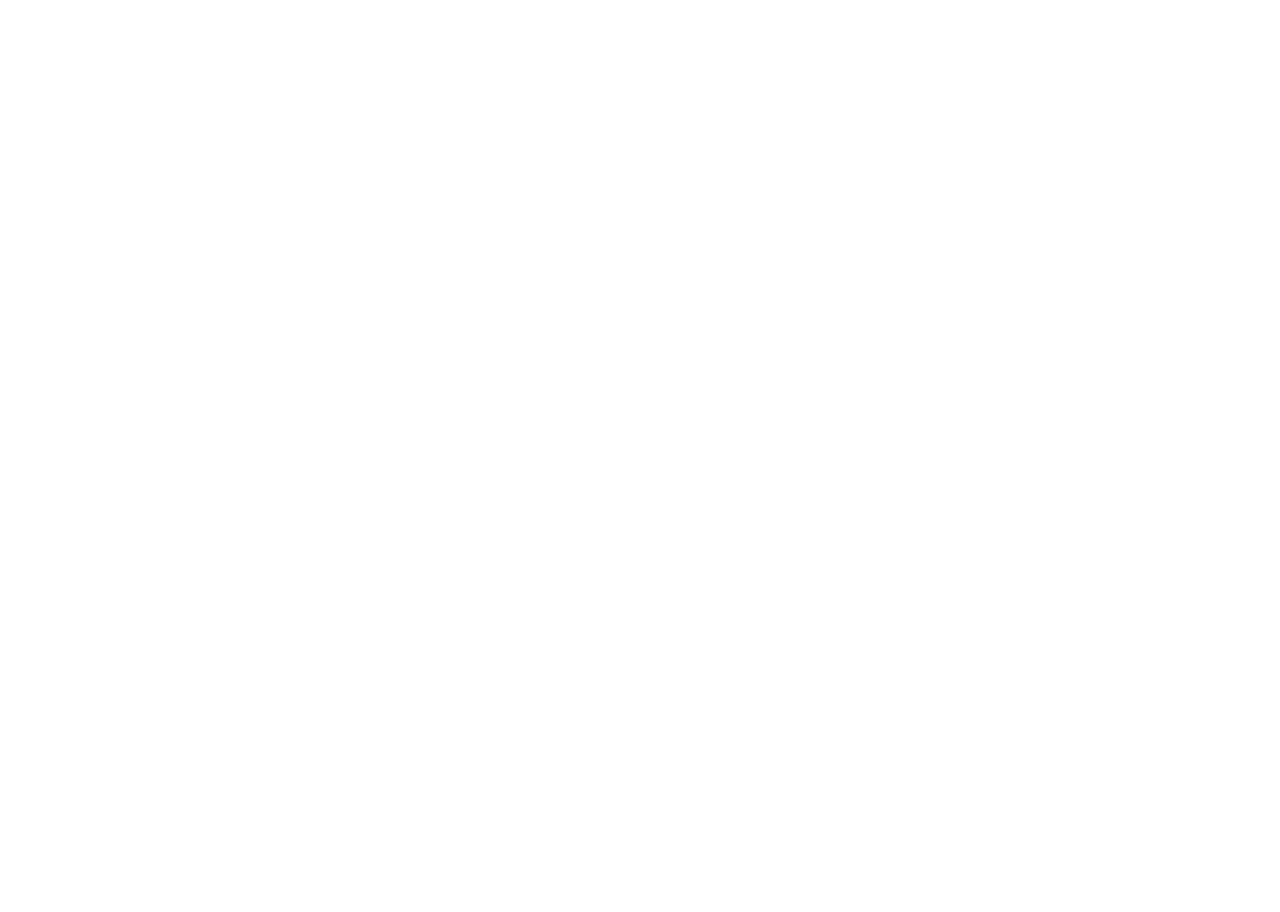
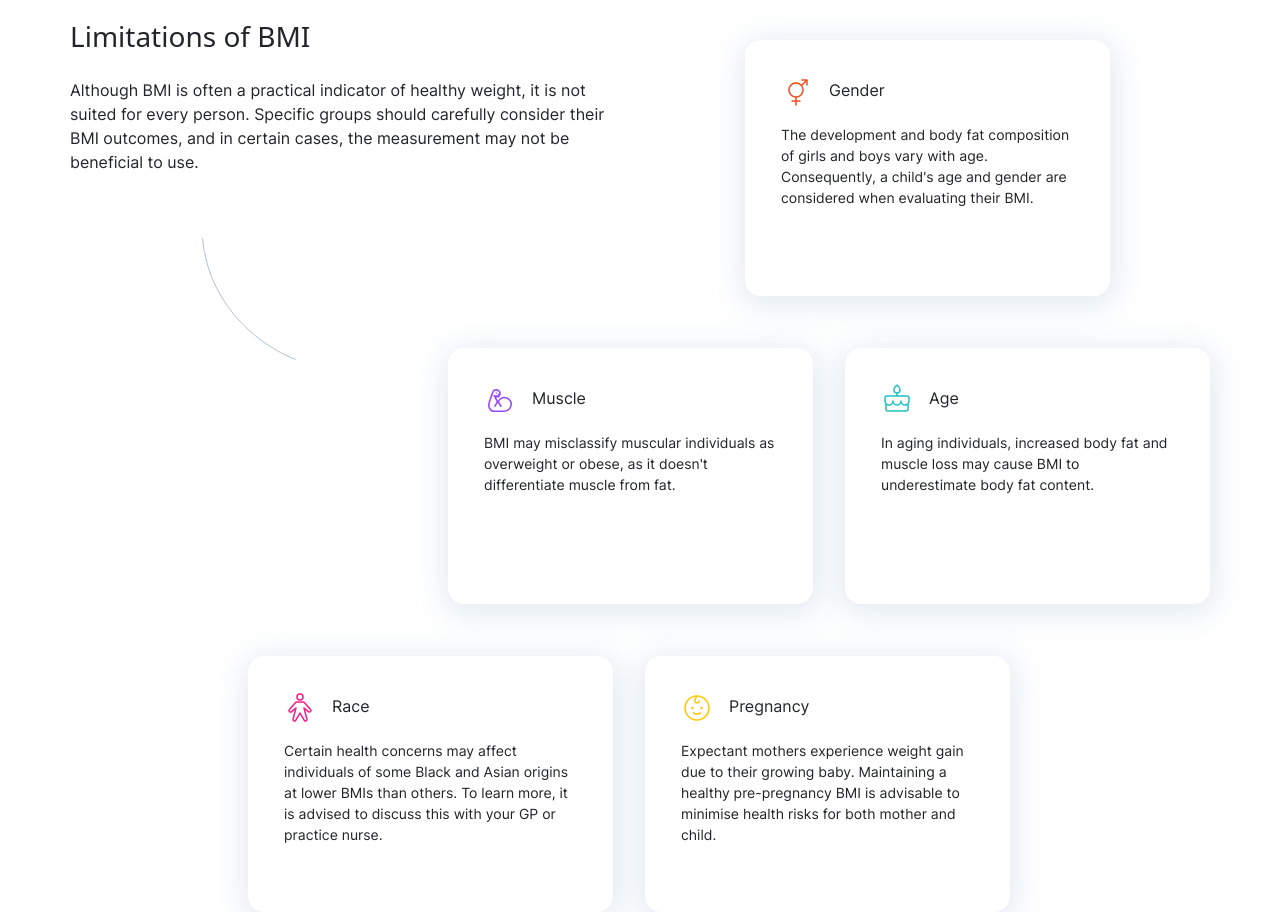
Before and after one commit to Soma586/BmiCalculator, a React (Create React App) app: page / in a window 1280 px wide. Shown: the part 1700-2612 px from the top of the page. Before the commit the page ends 1672 px from the top, so only its background shows below. Built offline with nearby package versions, Linux system fonts and the light colour scheme.

Commit message:
completed full layout for fourthSection

```diff
--- a/src/App.js
+++ b/src/App.js
@@ -3,6 +3,7 @@
 import Hero from './components/Hero'
 import Person from './components/Person'
 import ThirdSection from './components/ThirdSection';
+import FourthSection from './components/FourthSection';
 
 function App() {
   return (
@@ -10,6 +11,7 @@
       <Hero/>
       <Person/>
       <ThirdSection/>
+      <FourthSection/>
 
     </div>
   );
--- /dev/null
+++ b/src/Scss/main.scss
@@ -0,0 +1,33 @@
+
+
+@mixin breakpoint-sm {
+
+
+    @media only screen and (max-width: 767px){
+        @content;
+    }
+}
+
+
+@mixin breakpoint-md {
+
+
+    @media (min-width: 768px) and (max-width: 991px){
+        @content;
+    }
+}
+
+
+@mixin breakpoint-lg {
+    @media (min-width: 992px) and (max-width: 1199px){
+        @content;
+    }
+}
+
+@mixin breakpoint-xl {
+
+
+    @media (min-width: 1200px){
+        @content;
+    }
+}
--- /dev/null
+++ b/src/components/FourthSection/index.jsx
@@ -0,0 +1,123 @@
+import './styles.scss'
+import Gender from '../../assets/images/icon-gender.svg'
+import Age from '../../assets/images/icon-age.svg'
+import Muscle from '../../assets/images/icon-muscle.svg'
+import Pregnancy from '../../assets/images/icon-pregnancy.svg'
+import Race from '../../assets/images/icon-race.svg'
+import Curved from '../../assets/images/pattern-curved-line-right.svg'
+
+
+
+
+
+
+const Card = (props) => {
+
+
+    const {icon, title, desc, cla} = props
+
+    return(
+        <div className={`fourthCard  ${cla}`}>
+
+            <div>
+            <span>
+                <img  className="fourthIcon" src={icon}/>
+            </span>
+                <p className="type__BodyM d-inline ms-3">{title}</p>
+
+            </div>
+
+
+            <p className="type__BodyS mt-3">
+            {desc}
+            </p>
+
+
+
+
+        </div>
+    )
+}
+
+const FourthSection = () => {
+
+
+
+
+    const arr = [{
+        class: 'one',
+        icon: Gender,
+        title: "Gender",
+        desc: "The development and body fat composition of girls and boys vary with age. Consequently, a child's age and gender are considered when evaluating their BMI."
+
+    },
+
+    {
+        class: 'two',
+        icon: Age,
+        title: "Age",
+        desc: "In aging individuals, increased body fat and muscle loss may cause BMI to underestimate body fat content."
+    },
+    {
+        class: 'three',
+        icon: Muscle,
+        title: "Muscle",
+        desc: "BMI may misclassify muscular individuals as overweight or obese, as it doesn't differentiate muscle from fat."
+    },
+    {
+        class: 'four',
+        icon: Pregnancy,
+        title: "Pregnancy",
+        desc: "Expectant mothers experience weight gain due to their growing baby. Maintaining a healthy pre-pregnancy BMI is advisable to minimise health risks for both mother and child."
+    },
+    {
+        class: 'five',
+        icon: Race,
+        title: "Race",
+        desc: "Certain health concerns may affect individuals of some Black and Asian origins at lower BMIs than others. To learn more, it is advised to discuss this with your GP or practice nurse."
+    },
+
+]
+
+
+const cards = arr.map((card) =>{
+
+    return(
+
+            <Card icon={card.icon} title={card.title} desc={card.desc} cla={card.class}/>
+
+    )
+})
+
+
+    return (
+        <div className="container fourthContainer mt-5">
+
+
+            <div className="fourthDesc">
+                <h3 className="type__HeadlingL">Limitations of BMI</h3>
+
+                <p className="type__BodyM mt-4">
+                Although BMI is often a practical indicator of healthy weight, it is not suited for every person. Specific groups should carefully consider their BMI outcomes, and in certain cases, the measurement may not be beneficial to use.
+
+                </p>
+
+                <img className="leftcurved" src={Curved} />
+
+            </div>
+
+            <div className="wrapper">
+
+                    {cards}
+
+
+            </div>
+
+        </div>
+    )
+
+}
+
+
+
+export default FourthSection
--- /dev/null
+++ b/src/components/FourthSection/styles.scss
@@ -0,0 +1,185 @@
+@import '../../Scss/main.scss';
+
+.fourthContainer {
+    height: 704px;
+    position: relative;
+    // width: 1440px;
+
+}
+
+.fourthDesc {
+
+
+
+
+
+    text-align: center;
+    //margin-left: 50px;
+
+    @include breakpoint-xl {
+        text-align: left;
+        margin-left: 0px;
+    width: 564px;
+    position: absolute;
+    left: 0px;
+
+    }
+
+
+
+
+
+
+}
+
+.fourthCard {
+
+
+
+    box-shadow: 1px 5px 30px  5px rgba($color: #8FAECF, $alpha: 0.25);
+
+    border-radius: 16px;
+    padding: 36px;
+    z-index: 10;
+
+    height: 256px;
+
+    margin-top: 20px;
+
+
+
+
+    @include breakpoint-md {
+        margin-top: 0px;
+        width: 327px;
+    }
+
+    @include breakpoint-xl {
+
+        width: 365px;
+    }
+
+
+}
+
+.fourthIcon {
+    width: 32px;
+    height: 32px;
+}
+
+.wrapper {
+
+
+
+    margin: auto;
+
+    @include breakpoint-md{
+    display: grid;
+
+    grid-template-columns: repeat(2, 1fr);
+    gap: 22px;
+
+    }
+
+    @include breakpoint-lg{
+        display: grid;
+
+        grid-template-columns: repeat(2, 1fr);
+        gap: 32px;
+
+        }
+
+    @include breakpoint-xl{
+
+        //display: none;
+        display: grid;
+        gap: 32px;
+        position: absolute;
+        right: 0;
+    }
+
+
+
+
+}
+
+
+
+
+.one{
+
+
+    @include breakpoint-xl {
+        right: 100px;
+        grid-column: 2;
+        grid-row: 1;
+        position: relative;
+
+    }
+}
+
+.two {
+
+
+
+
+    @include breakpoint-xl {
+        grid-column: 2;
+        grid-row: 2;
+    }
+
+}
+
+.three {
+    //display: none;
+
+    @include breakpoint-xl {
+        grid-column: 1;
+        grid-row: 2
+    }
+
+
+}
+
+.four {
+    //display: none;
+
+
+
+    @include breakpoint-xl {
+        grid-column: 2;
+        grid-row: 3;
+        position: relative;
+        right: 200px;
+    }
+
+}
+
+.five {
+    //display: none;
+
+
+
+    @include breakpoint-xl {
+        grid-column: 1;
+        grid-row: 3;
+
+        position: relative;
+        right: 200px;
+    }
+
+}
+
+.leftcurved {
+    display: none;
+
+
+
+    @include breakpoint-xl {
+        display: block;
+    height: 122px;
+    width: 94px;
+    margin-left: 132px;
+    margin-top: 64px;
+    }
+}
```
